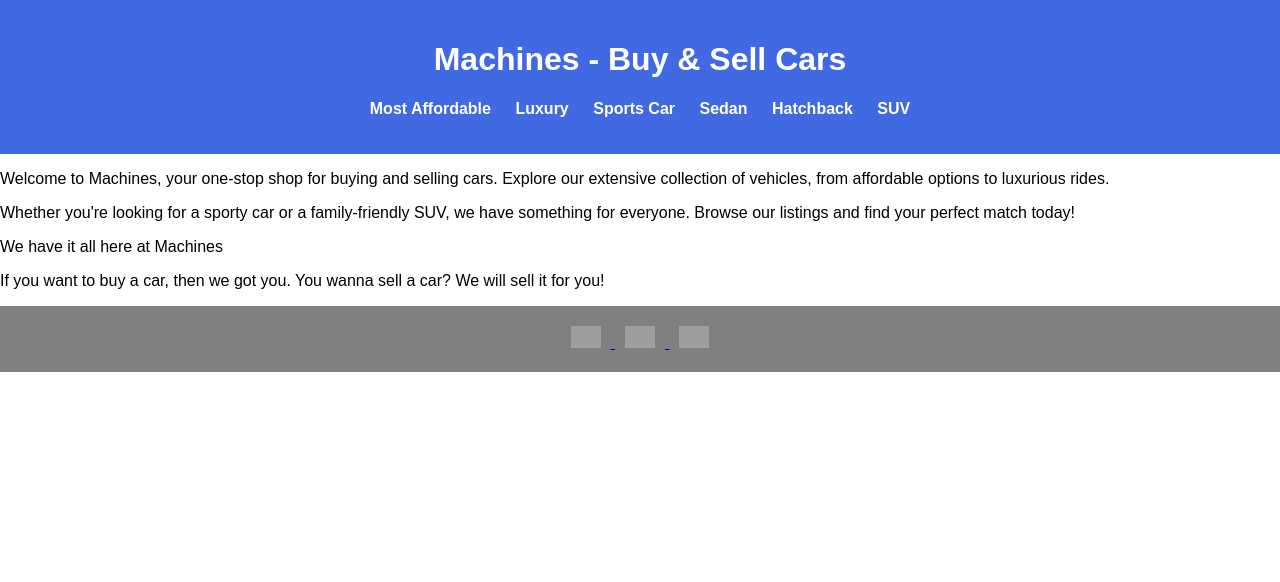
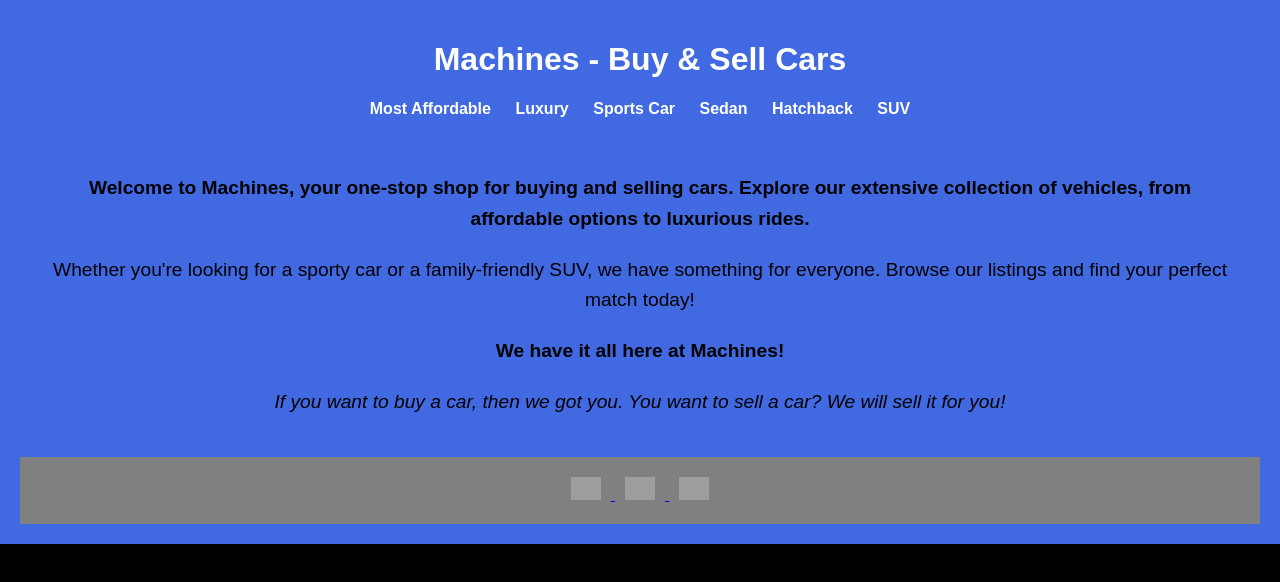
Before and after one commit to tjayearl/Machine, a website: page index.html in a window 1280 px wide. Drawn offline with Linux system fonts and the light colour scheme; no server answers; grey boxes are pictures that could not be loaded.

Commit message:
Refined text and CSS for homepage to match website theme

```diff
--- a/index.html
+++ b/index.html
@@ -19,11 +19,13 @@
                 <li><a href="#suv">SUV</a></li>
             </ul>
         </nav>
+        <header>
+      <p class="intro-text">Welcome to Machines, your one-stop shop for buying and selling cars. Explore our extensive collection of vehicles, from affordable options to luxurious rides.</p>
+      <p class="secondary-text">Whether you're looking for a sporty car or a family-friendly SUV, we have something for everyone. Browse our listings and find your perfect match today!</p>
+      <p class="highlighted-text">We have it all here at Machines!</p>
+      <p class="call-to-action">If you want to buy a car, then we got you. You want to sell a car? We will sell it for you!</p>
     </header>
-    <p>Welcome to Machines, your one-stop shop for buying and selling cars. Explore our extensive collection of vehicles, from affordable options to luxurious rides.</p>
-    <p>Whether you're looking for a sporty car or a family-friendly SUV, we have something for everyone. Browse our listings and find your perfect match today!</p>
-    <p>We have it all here at Machines</p>
-    <p>If you want to buy a car, then we got you. You wanna sell a car? We will sell it for you!</p>
+
 
     <main id="car-listings"></main>
 
--- a/style.css
+++ b/style.css
@@ -1,6 +1,6 @@
 body {
     font-family: Arial, sans-serif;
-    background-color: white;
+    background-color: black;
     margin: 0;
     padding: 0;
 }
@@ -9,6 +9,38 @@ header {
     background-color: royalblue;
     color: white;
     padding: 20px;
+    text-align: center;
+}
+
+/* General Text Styles */
+p {
+    font-size: 1.2em;
+    line-height: 1.6;
+    margin-bottom: 20px;
+    color: black;
+}
+
+/* Specific Styles for Each Text */
+.intro-text {
+    color: black;
+    font-weight: bold;
+    text-align: center;
+}
+
+.secondary-text {
+    color: black;
+    text-align: center;
+}
+
+.highlighted-text {
+    color: black;
+    font-weight: bold;
+    text-align: center;
+}
+
+.call-to-action {
+    color: black;
+    font-style: italic;
     text-align: center;
 }
 
```
